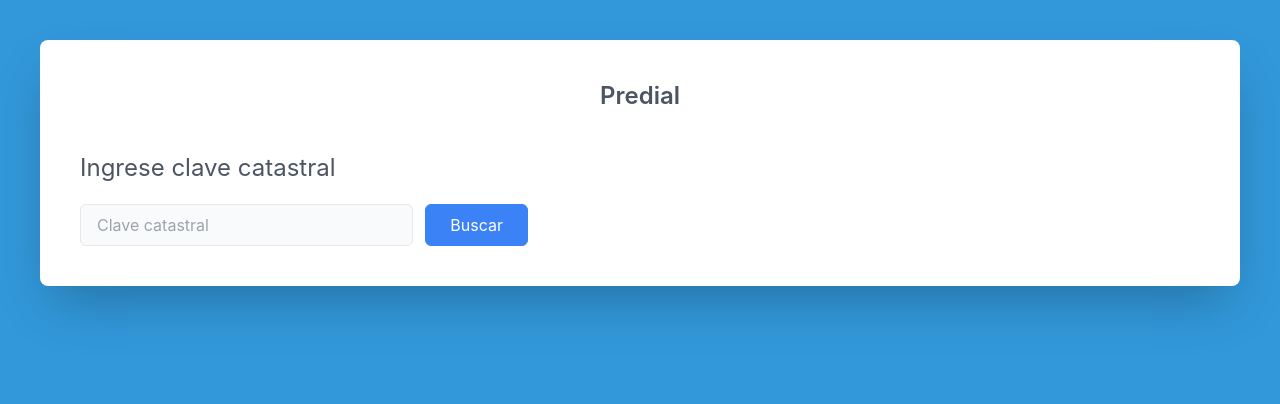
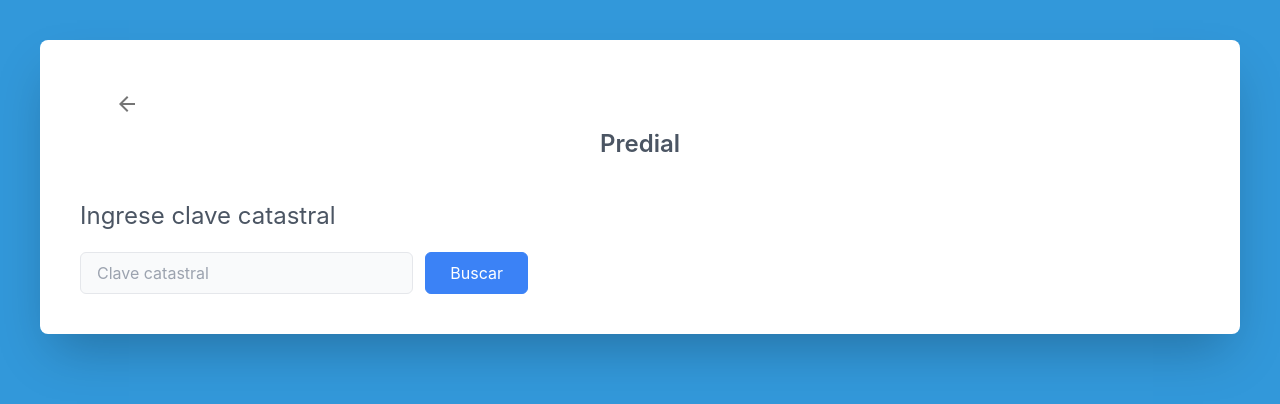
Before and after one commit to AleDonatto/pagos, a React (Create React App) app: page /pago-predial in a window 1280 px wide. Shown: the top 404 px of the page. Built offline with nearby package versions, Linux system fonts and the light colour scheme.

Commit message:
(feat): add back button

```diff
--- a/src/components/PagePagoPredial.jsx
+++ b/src/components/PagePagoPredial.jsx
@@ -6,6 +6,10 @@ import StepLabel from '@material-ui/core/StepLabel';
 import Button from '@material-ui/core/Button';
 import Typography from '@material-ui/core/Typography';
 import Grid from '@material-ui/core/Grid';
+import { IconButton, Tooltip } from '@material-ui/core';
+import ArrowBackIcon from '@material-ui/icons/ArrowBack';
+import { useNavigate } from 'react-router-dom';  // Import react-route-dom
+
 
 const useStyles = makeStyles((theme) => ({
   root: {
@@ -19,10 +23,10 @@ const useStyles = makeStyles((theme) => ({
     marginBottom: theme.spacing(1),
   },
 }));
+
 function getSteps() {
   return ['Complete la informacion', 'Periodos de pago'];
 }
-
 
 export const PagePagoPredial = () => {
 
@@ -42,6 +46,8 @@ export const PagePagoPredial = () => {
   const [activeStep, setActiveStep] = React.useState(0);
   const [skipped, setSkipped] = React.useState(new Set());
   const steps = getSteps();
+  const navigate = useNavigate();
+
 
   const isStepSkipped = (step) => {
     return skipped.has(step);
@@ -84,12 +90,20 @@ export const PagePagoPredial = () => {
     setpagoLinea(false)
   }
 
-
-
+  const handleRegresar = () => {
+    return navigate(-1)
+  }
 
   return (
     <div className='conatiner mx-auto px-10 py-10'>
       <div className="shadow-2xl rounded-lg p-10 bg-white">
+        <Grid xs={1} justifyContent={'center'}>
+          <Tooltip title="Regresar">
+            <IconButton aria-label="regresar" onClick={handleRegresar}>
+              <ArrowBackIcon />
+            </IconButton>
+          </Tooltip>
+        </Grid>
         <h1 className="font-semibold text-xl text-gray-600 sm:text-2xl">Predial</h1>
         <p className="text-lg text-gray-600 sm:text-2xl text-left mt-10">Ingrese clave catastral</p>
 
```
